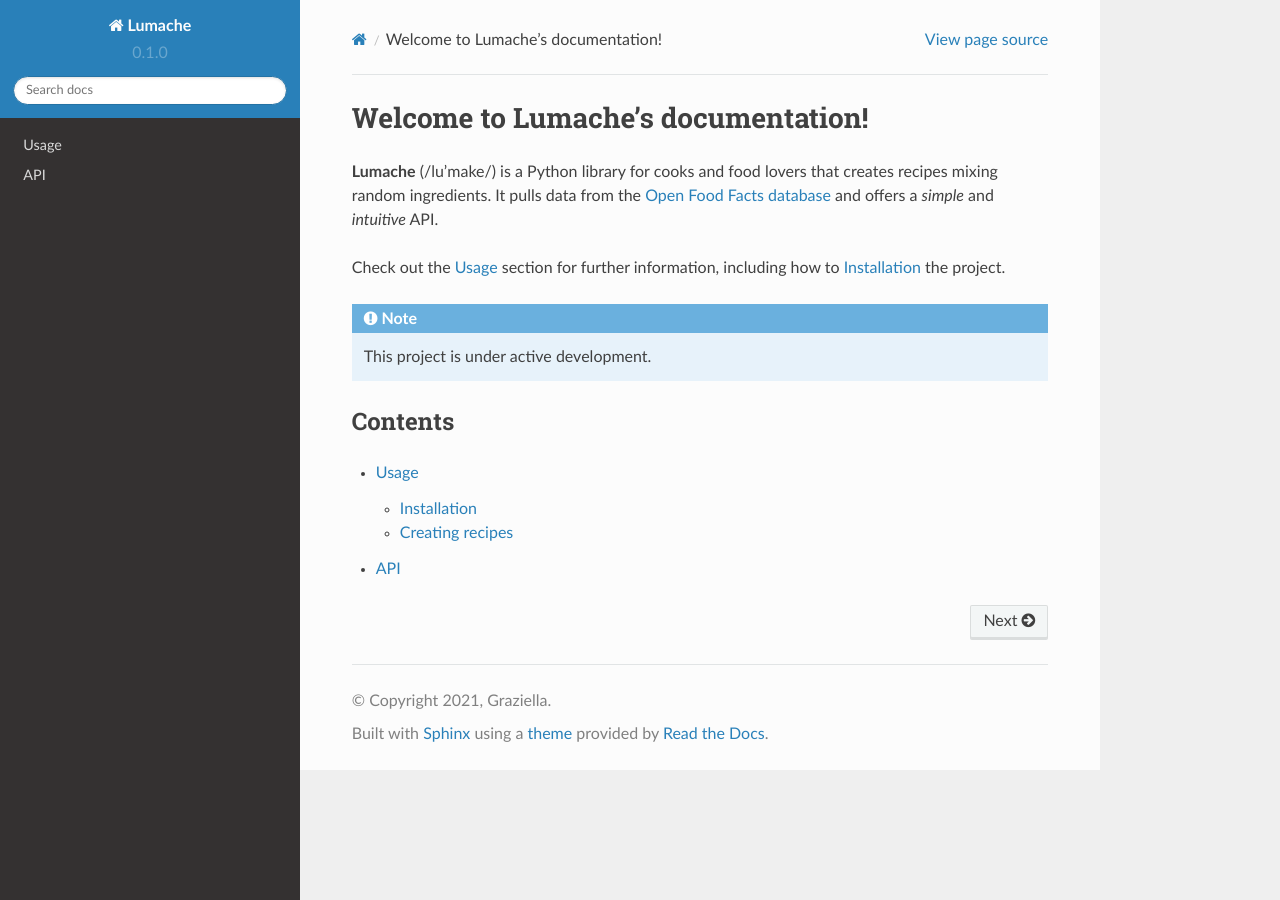
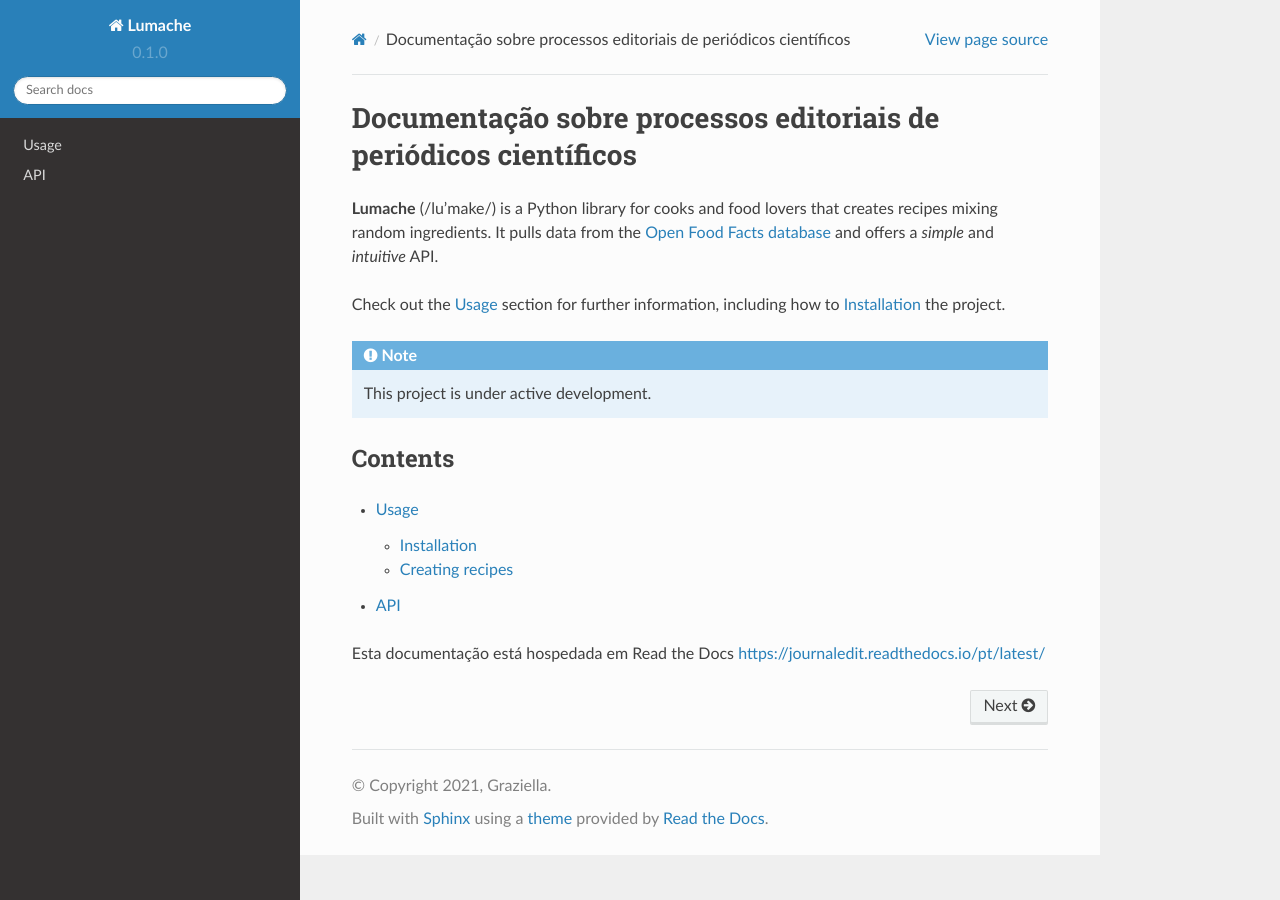
Before and after one commit to marcosesousa/journaledit, a Sphinx documentation site: the page built from docs/source/index.rst, in a window 1280 px wide. Built offline with Sphinx 7.4.7 and the Read the Docs theme 2.0.0, drawn with Linux system fonts in a browser that asks for light colours.

Commit message:
Update index.rst

```diff
--- a/docs/source/index.rst
+++ b/docs/source/index.rst
@@ -1,4 +1,4 @@
-Welcome to Lumache's documentation!
+Documentação sobre processos editoriais de periódicos científicos
 ===================================
 
 **Lumache** (/lu'make/) is a Python library for cooks and food lovers
@@ -20,3 +20,5 @@
 
    usage
    api
+
+Esta documentação está hospedada em Read the Docs https://journaledit.readthedocs.io/pt/latest/
```
